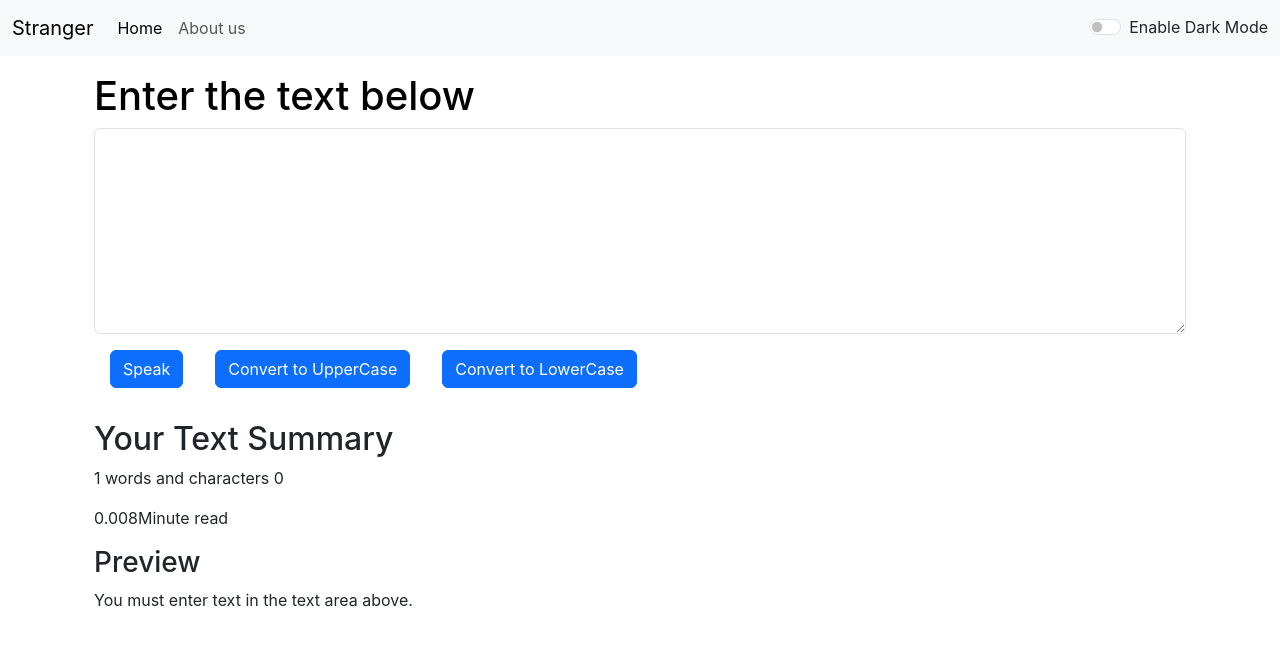
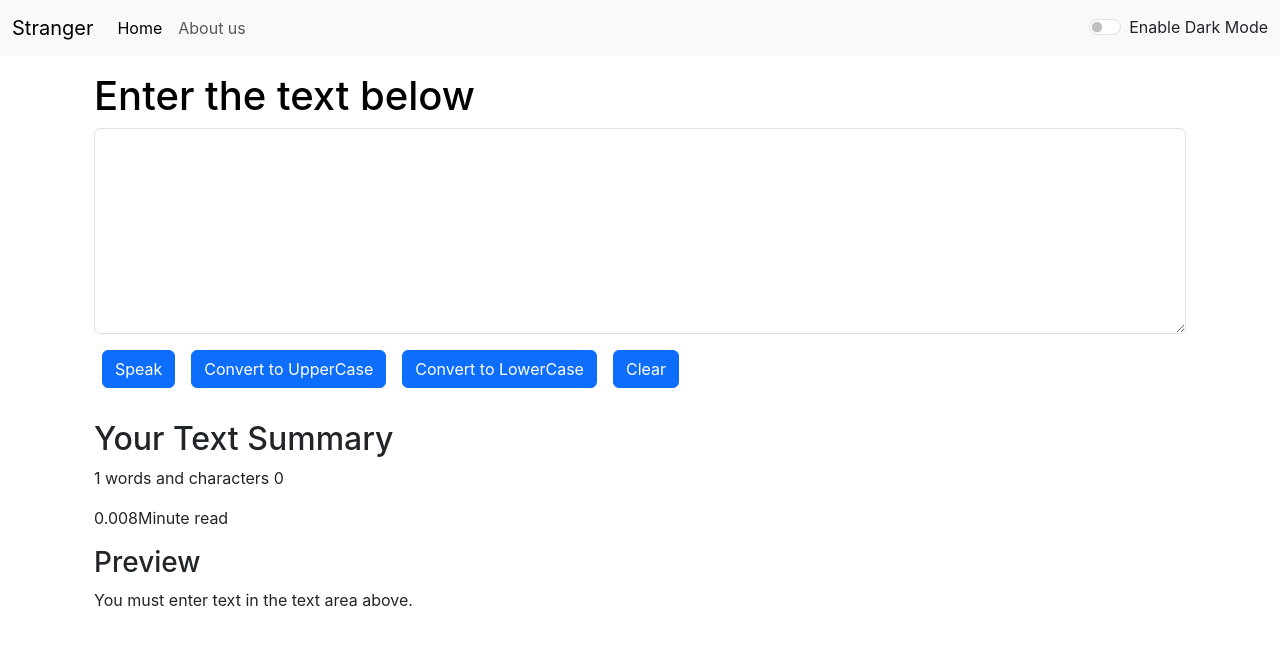
Before and after one commit to akhileshtiwari2/bootstrap_react, a React (Create React App) app: page / in a window 1280 px wide. Shown: the top 646 px of the page. Built offline with nearby package versions, Linux system fonts and the light colour scheme.

Commit message:
Clear Text Button Added also solve some issues

```diff
--- a/src/App.js
+++ b/src/App.js
@@ -35,7 +35,11 @@ function App() {
       <Navbar aboutText="About us" mode={mode} toggleMode={toggleMode} />
       <Alert alert={alert} />
       <div className="container">
-        <TextForm showAlert={showAlert}  heading="Enter the text below" mode={mode} />
+        <TextForm
+          showAlert={showAlert}
+          heading="Enter the text below"
+          mode={mode}
+        />
       </div>
     </>
   );
--- a/src/components/TextForm.js
+++ b/src/components/TextForm.js
@@ -10,7 +10,7 @@ export default function TextForm(props) {
   const handleUpClick = () => {
     let newText = text.toUpperCase();
     setText(newText);
-    props.showAlert("Converted to Upper Case" ,"success");
+    props.showAlert("Converted to Upper Case", "success");
   };
   const handleLoClick = () => {
     let newText = text.toLowerCase();
@@ -19,14 +19,24 @@ export default function TextForm(props) {
   const handleOnChange = (event) => {
     setText(event.target.value);
   };
+  const handleClearClick = () => {
+    // 👇️ clear input value
+    setText("");
+  };
   const [text, setText] = useState("");
   return (
     <>
-      <div className="container my-3" style={{color:props.mode==='dark'?'white':'black'}}>
-        <h1 >{props.heading}</h1>
+      <div
+        className="container my-3"
+        style={{ color: props.mode === "dark" ? "white" : "black" }}
+      >
+        <h1>{props.heading}</h1>
         <div className="mb-3">
           <textarea
-          style={{backgroundColor: props.mode=== 'dark'?'grey':'white',color:props.mode==='dark'?'white':'black'}}
+            style={{
+              backgroundColor: props.mode === "dark" ? "grey" : "white",
+              color: props.mode === "dark" ? "white" : "black",
+            }}
             className="form-control"
             value={text}
             onChange={handleOnChange}
@@ -38,7 +48,7 @@ export default function TextForm(props) {
         <button
           type="submit"
           onClick={speak}
-          className="btn btn-primary mb-3 mx-3"
+          className="btn btn-primary mb-3 mx-2"
         >
           Speak
         </button>
@@ -46,7 +56,7 @@ export default function TextForm(props) {
         <button
           type="submit"
           onClick={handleUpClick}
-          className="btn btn-primary mb-3 mx-3"
+          className="btn btn-primary mb-3 mx-2"
         >
           Convert to UpperCase
         </button>
@@ -54,13 +64,24 @@ export default function TextForm(props) {
         <button
           type="submit"
           onClick={handleLoClick}
-          className="btn btn-primary mb-3 mx-3"
+          className="btn btn-primary mb-3 mx-2"
         >
           Convert to LowerCase
         </button>
+        <button
+          type="submit"
+          onClick={handleClearClick}
+          className="btn btn-primary mb-3 mx-2"
+        >
+          Clear
+        </button>
       </div>
 
-      <div className={`container my-3 text-${props.mode==='light'?'dark':'light'}`}>
+      <div
+        className={`container my-3 text-${
+          props.mode === "light" ? "dark" : "light"
+        }`}
+      >
         <h2>Your Text Summary</h2>
         <p>
           {text.split(" ").length} words and characters {text.length}
@@ -68,7 +89,11 @@ export default function TextForm(props) {
         <p>{0.008 * text.split(" ").length}Minute read</p>
         <h3> Preview</h3>
         {/* <p>{text}</p> */}
-        <p>{text.length>0?text:"You must enter text in the text area above."}</p>
+        <p>
+          {text.length > 0
+            ? text
+            : "You must enter text in the text area above."}
+        </p>
       </div>
     </>
   );
```
